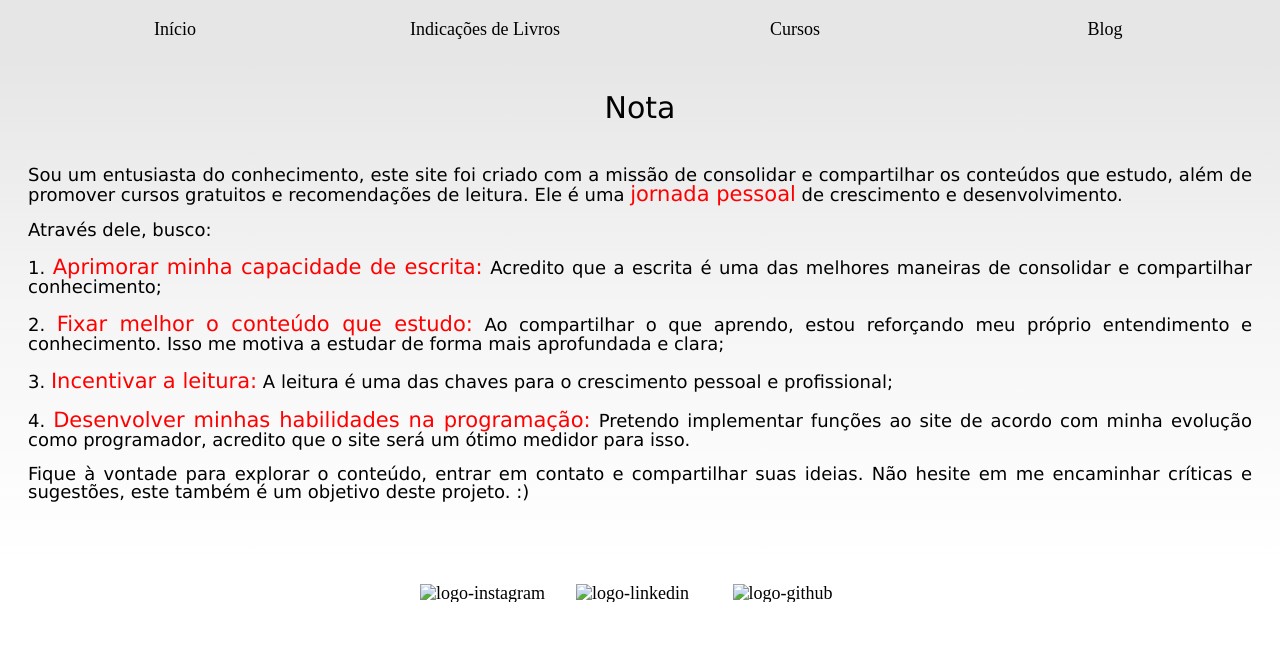
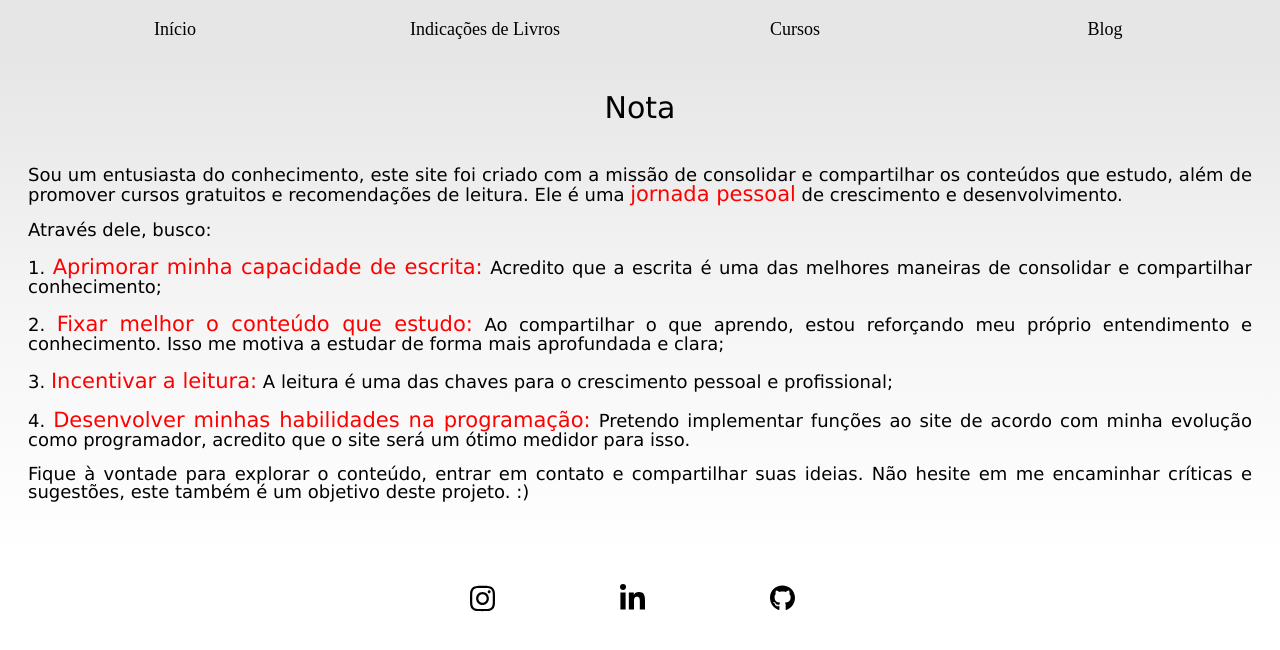
Before and after one commit to DaviEduardoDev/davi-eduardo, a plain HTML site: page index.html in a window 1280 px wide. Drawn offline with Linux system fonts and the light colour scheme; the site is published under a folder, as on GitHub Pages, so addresses that start at the root find nothing.

Commit message:
Correção de sintaxe.html

```diff
--- a/index.html
+++ b/index.html
@@ -69,19 +69,19 @@
         <ul class="lista-redes">
           <li>
             <a href="https://www.instagram.com/davie.dd/" target="_blank"
-              ><img src="/img/instagram.svg" alt="logo-instagram"
+              ><img src="img/instagram.svg" alt="logo-instagram"
             /></a>
           </li>
           <li>
             <a
               href="https://www.linkedin.com/in/davieduardodomingos/"
               target="_blank"
-              ><img src="/img/linkedin-in.svg" alt="logo-linkedin"
+              ><img src="img/linkedin-in.svg" alt="logo-linkedin"
             /></a>
           </li>
           <li>
             <a href="https://github.com/DaviEduardoDev" target="_blank"
-              ><img src="/img/github.svg" alt="logo-github"
+              ><img src="img/github.svg" alt="logo-github"
             /></a>
           </li>
         </ul>
```
